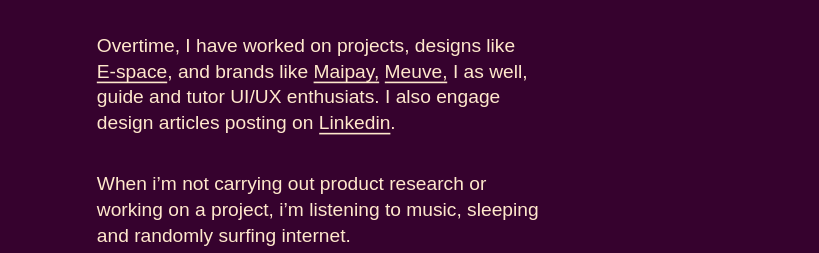
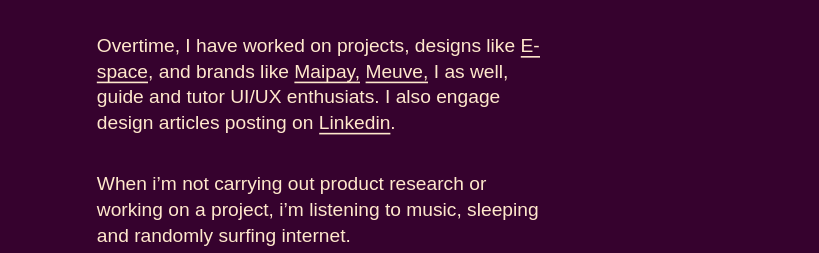
Before and after one commit to thebigibrand/Adeniran-Simisola, a plain HTML site: page index.html in a window 1280 px wide. Shown: the part 392-645 px from the top of the page, 461-1280 px from the left. Drawn offline with Linux system fonts and the light colour scheme; a script that the page names is missing; a web font is replaced by a local one.

Commit message:
break removed

```diff
--- a/index.html
+++ b/index.html
@@ -73,7 +73,7 @@
         <a href="https://otherfaces.tech/" target="_blank" class="line-bottom">Other faces of Tech (O.F.T)</a> team.
       </h2>
       <h2 class="text-[16px] lg:text-[24px] font-medium leading-[32px] mt-[30px] lg:mt-[45px]">
-        Overtime, I have worked on projects, designs like <a href="https://drive.google.com/file/d/1MB73trKPQh0g7j8BnUjHlePmxSOxmg9D/view?usp=sharing" target="_blank" class="line-bottom"> <br>E-space</a>, and brands like
+        Overtime, I have worked on projects, designs like <a href="https://drive.google.com/file/d/1MB73trKPQh0g7j8BnUjHlePmxSOxmg9D/view?usp=sharing" target="_blank" class="line-bottom">E-space</a>, and brands like
         <a href="https://maipay.co/" target="_blank" class="line-bottom">Maipay,</a>
         <a href="https://bigibrand.com/projects/meuve" target="_blank" class="line-bottom">Meuve,</a>
         I as well, guide and tutor UI/UX enthusiats. I also engage design articles posting on
```
